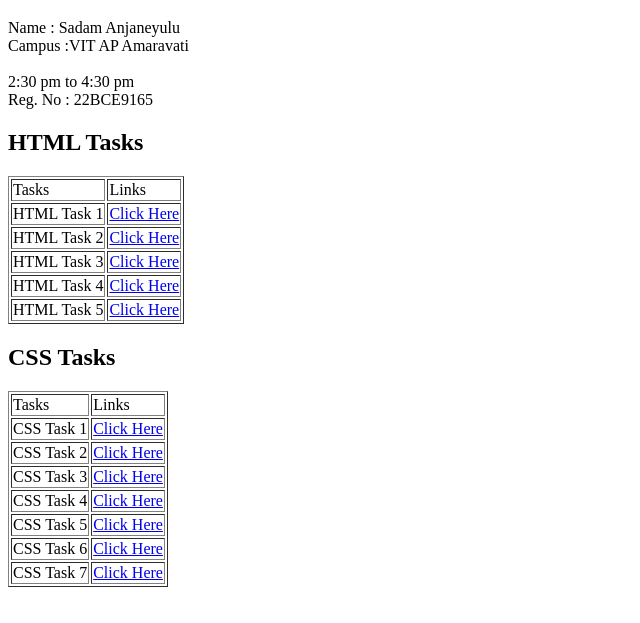
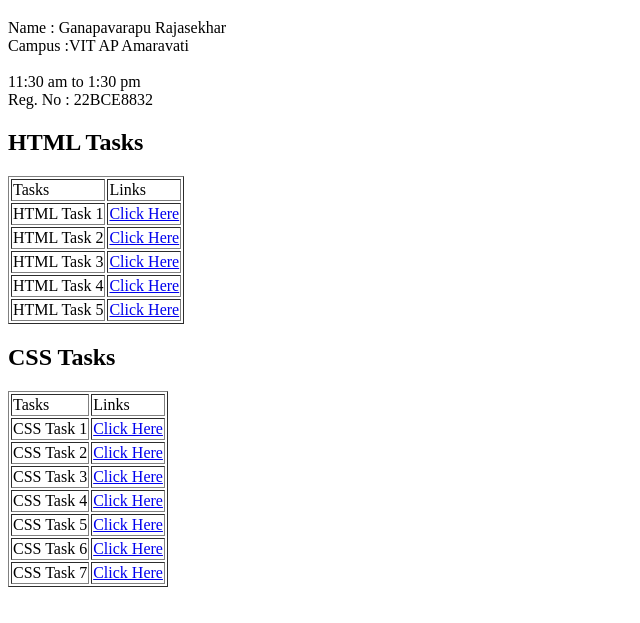
Before and after one commit to RajasekharGanapavarapu/MERN-Fullstack, a plain HTML site: page index.html in a window 1280 px wide. Shown: the part 61-684 px from the top of the page, without its empty margins (0-640 px from the left). Drawn offline with Linux system fonts and the light colour scheme.

Commit message:
Update index.html

```diff
--- a/index.html
+++ b/index.html
@@ -10,8 +10,8 @@
 
 <body>
     <h1>Tasks</h1>
-    <p>Name : Sadam Anjaneyulu <br> Campus :VIT AP Amaravati <br>
-        <br>2:30 pm to 4:30 pm <br>Reg. No : 22BCE9165
+    <p>Name : Ganapavarapu Rajasekhar <br> Campus :VIT AP Amaravati <br>
+        <br>11:30 am to 1:30 pm <br>Reg. No : 22BCE8832
     </p>
     <h2>HTML Tasks</h2>
     <table align=" center" border="black" bgbolor=black>
```
